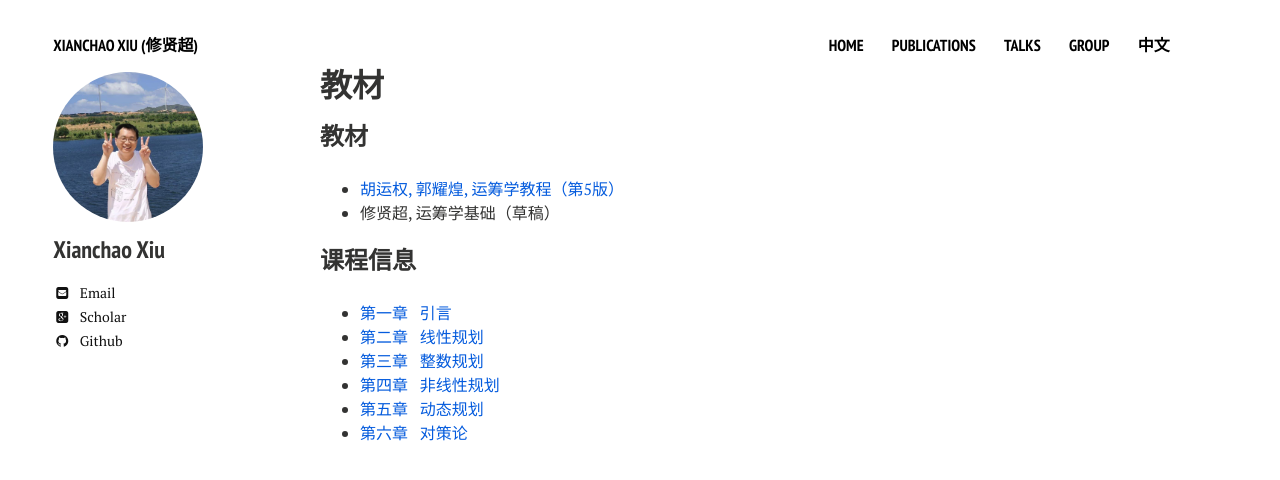
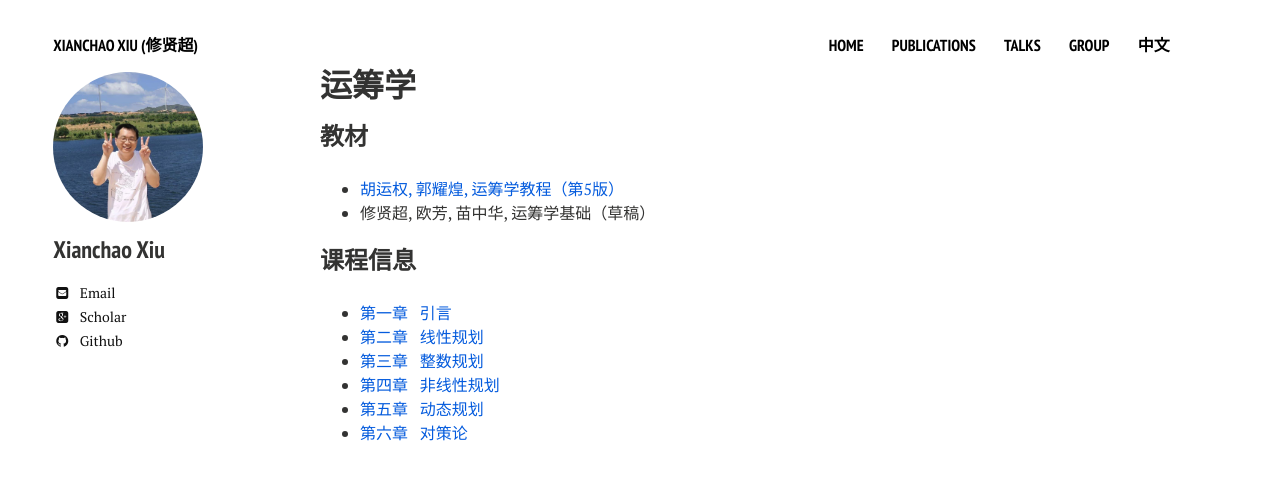
Before and after one commit to xianchaoxiu/xianchaoxiu.github.io, a Jekyll site: the page built from chinese/OR/index.md, in a window 1280 px wide. Shown: the top 480 px of the page. Built offline with Jekyll 4.4.1, drawn with Linux system fonts in a browser that asks for light colours; nearby versions of some CDN libraries; our own code applies the rules of GitHub Pages for plain Markdown files.

Commit message:
Update index.md

```diff
--- a/chinese/OR/index.md
+++ b/chinese/OR/index.md
@@ -1,11 +1,12 @@
 ---
 layout: page
+title: 运筹学
 share: false
 ---
 
 ### 教材
 * <a href="https://item.jd.com/14020941.html" class="textlink" target="_blank"> 胡运权, 郭耀煌, 运筹学教程（第5版） </a><br>
-* 修贤超, 运筹学基础（草稿）<br>
+* 修贤超, 欧芳, 苗中华, 运筹学基础（草稿）<br>
 
 
 
```
